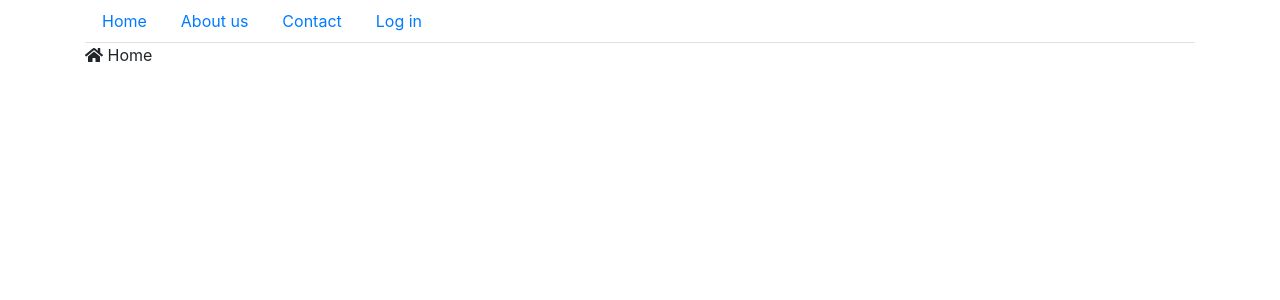
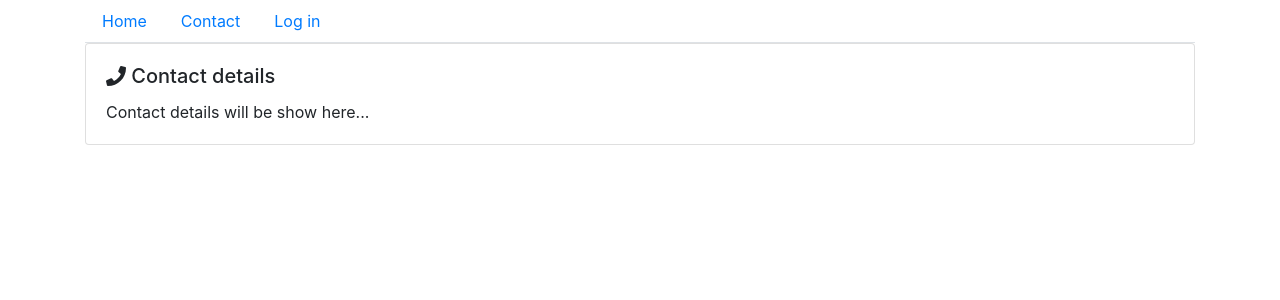
Before and after one commit to donzeka/FRONT-END, a React (Create React App) app: page /#/contact in a window 1280 px wide. Shown: the top 300 px of the page. Built offline with nearby package versions, Linux system fonts and the light colour scheme.

Commit message:
Add the hash router mechanism to this application

```diff
--- a/package.json
+++ b/package.json
@@ -14,12 +14,14 @@
     "@types/node": "^12.19.7",
     "@types/react": "^16.14.2",
     "@types/react-dom": "^16.9.10",
+    "@types/react-router-dom": "^5.1.6",
     "bootstrap": "^4.5.3",
     "jquery": "^3.5.1",
     "popper.js": "^1.16.1",
     "react": "^17.0.1",
     "react-bootstrap": "^1.4.0",
     "react-dom": "^17.0.1",
+    "react-router-dom": "^5.2.0",
     "react-scripts": "4.0.1",
     "typescript": "^4.1.2",
     "web-vitals": "^0.2.4"
--- /dev/null
+++ b/src/components/ContactPage/ContactPage.tsx
@@ -0,0 +1,24 @@
+import { faPhone } from '@fortawesome/free-solid-svg-icons';
+import { FontAwesomeIcon } from '@fortawesome/react-fontawesome';
+import React from 'react';
+import { Card, Container } from 'react-bootstrap';
+
+export class ContactPage extends React.Component {
+    render(){
+        return (
+            <Container>
+                <Card>
+                    <Card.Body>
+                        <Card.Title>
+                            <FontAwesomeIcon icon={faPhone}/>  Contact details
+                        </Card.Title>
+
+                        <Card.Text>
+                            Contact details will be show here...
+                        </Card.Text>
+                    </Card.Body>
+                </Card>
+            </Container>
+          );
+    }
+}
--- a/src/components/App/App.tsx
+++ b/src/components/HomePage/HomePage.tsx
@@ -1,10 +1,9 @@
 import React from 'react';
-import './App.css';
 import {Container} from 'react-bootstrap';
 import {faHome} from '@fortawesome/free-solid-svg-icons';
 import { FontAwesomeIcon } from '@fortawesome/react-fontawesome';
 
-function App() {
+function HomePage() {
   return (
     <Container>
       <FontAwesomeIcon icon={faHome}/>  Home
@@ -12,4 +11,4 @@
   );
 }
 
-export default App;
+export default HomePage;
--- a/src/components/MainMenu/MainMenu.tsx
+++ b/src/components/MainMenu/MainMenu.tsx
@@ -1,5 +1,6 @@
 import React from 'react';
 import { Container, Nav } from 'react-bootstrap';
+import { HashRouter, Link } from 'react-router-dom';
 
 export class MainMenuItem{
     text: string = '';
@@ -40,7 +41,9 @@
         return (
             <Container>
                 <Nav variant="tabs">
-                    { this.state.items.map(this.makeNavLink) }
+                    <HashRouter>
+                        { this.state.items.map(this.makeNavLink) }
+                    </HashRouter>
                 </Nav>
             </Container>
         );
@@ -48,9 +51,9 @@
 
     private makeNavLink(item: MainMenuItem){
         return (
-            <Nav.Link href={item.link}>
+            <Link to={item.link} className="nav-link">
                 {item.text}
-            </Nav.Link>
+            </Link>
         );
     }
 }
--- /dev/null
+++ b/src/components/UserLoginPage/UserLoginPage.tsx
@@ -0,0 +1,24 @@
+import { faSignInAlt } from '@fortawesome/free-solid-svg-icons';
+import { FontAwesomeIcon } from '@fortawesome/react-fontawesome';
+import React from 'react';
+import { Card, Container } from 'react-bootstrap';
+
+export class UserLoginPage extends React.Component {
+    render(){
+        return (
+            <Container>
+                <Card>
+                    <Card.Body>
+                        <Card.Title>
+                            <FontAwesomeIcon icon={faSignInAlt}/>  User Login
+                        </Card.Title>
+
+                        <Card.Text>
+                            ... the form will be shown here ...
+                        </Card.Text>
+                    </Card.Body>
+                </Card>
+            </Container>
+          );
+    }
+}
--- a/src/index.tsx
+++ b/src/index.tsx
@@ -1,7 +1,7 @@
 import React from 'react';
 import ReactDOM from 'react-dom';
 import './index.css';
-import App from './components/App/App';
+import HomePage from './components/HomePage/HomePage';
 import reportWebVitals from './reportWebVitals';
 import 'bootstrap/dist/css/bootstrap.min.css';
 import 'jquery/dist/jquery.js';
@@ -9,10 +9,12 @@
 import 'bootstrap/dist/js/bootstrap.min.js';
 import '@fortawesome/fontawesome-free/css/fontawesome.min.css';
 import {MainMenu, MainMenuItem} from './components/MainMenu/MainMenu';
+import {HashRouter, Switch, Route} from 'react-router-dom';
+import { ContactPage } from './components/ContactPage/ContactPage';
+import { UserLoginPage } from './components/UserLoginPage/UserLoginPage';
 
 const menuItems = [
   new MainMenuItem("Home", "/"),
-  new MainMenuItem("About us", "/page/about-us"),
   new MainMenuItem("Contact", "/contact"),
   new MainMenuItem("Log in", "/user/login")
 ];
@@ -20,7 +22,13 @@
 ReactDOM.render(
   <React.StrictMode>
     <MainMenu items={menuItems}></MainMenu>
-    <App />
+    <HashRouter>
+      <Switch>
+        <Route exact path="/" component={HomePage}/>
+        <Route path="/contact" component={ContactPage}/>
+        <Route path="/user/login" component={UserLoginPage}/>
+      </Switch>
+    </HashRouter>
   </React.StrictMode>,
   document.getElementById('root')
 );
```
Also changed, not shown: src/components/HomePage/HomePage.css (added), 2 other files (tests, documents, lock files or other folders).
